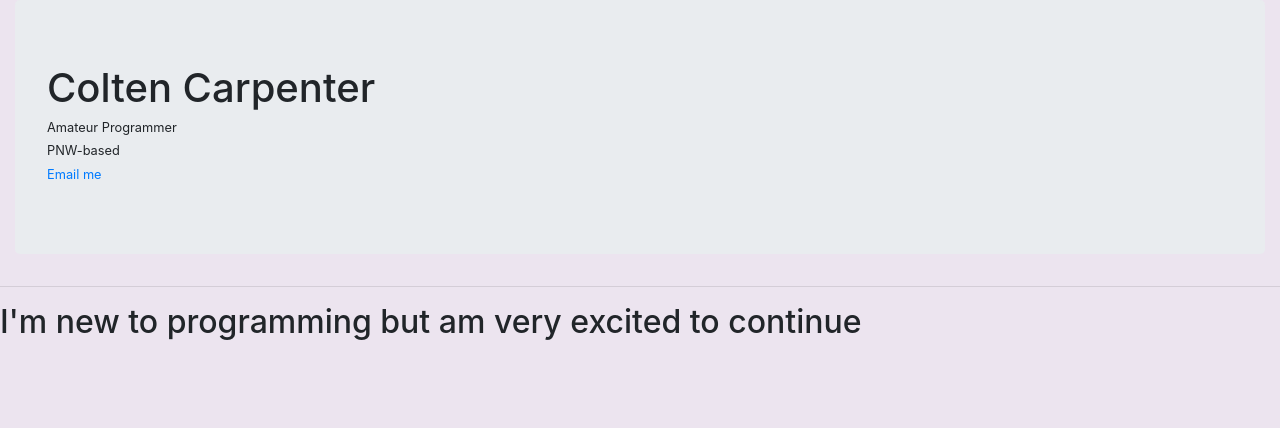
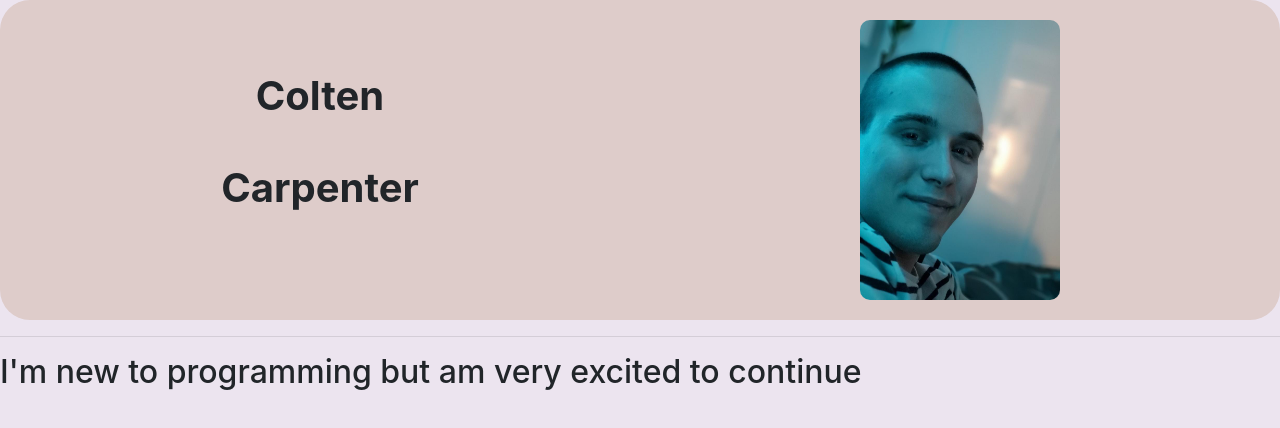
Before and after one commit to ColtenEarlSartre/portfolio, a plain HTML site: page index.html in a window 1280 px wide. Drawn offline with Linux system fonts and the light colour scheme.

Commit message:
add styling to header, create CSS classes

```diff
--- a/css/styles.css
+++ b/css/styles.css
@@ -1,3 +1,15 @@
 body{
   background-color: 	#ece4ef;
 }
+.headerstyle{
+  background-color: 	#deccca;
+  border-radius: 30px;
+  text-align: center;
+  font-size: 150%
+}
+.fuzzify{
+  border-radius: 30px
+}
+img{
+  padding: 20px;
+}
--- a/index.html
+++ b/index.html
@@ -8,12 +8,19 @@
   <body>
 
 
-    <div class="container-fluid well">
-      <div class="jumbotron jumbotron-flexible">
-          <h1 class="center">Colten Carpenter</h1>
-          <h2 class="small center">Amateur Programmer</h2>
-          <h2 class="small center">PNW-based</h2>
-          <h2 class="small center"><a href="<a href="mailto:colten.carpenter@icloud.com?subject=Hello!">Email me</a></h2>
+    <div class="container-fluid headerstyle">
+      <div class="row">
+        <div class="col-md-6">
+          <br>
+          <br>
+          <h1 class="center"><strong>Colten</strong></h1>
+          <br>
+          <h1 class="center .bg-light"><strong>Carpenter</strong></h1>
+          <br>
+        </div>
+        <div class="col-md-6">
+          <img src="img/me-blue.jpg" class="fuzzify" height="320" width="240" class="center" alt="A photo of me at the beach.">
+        </div>
       </div>
     </div>
 
```
Also changed, not shown: 1 other file.
